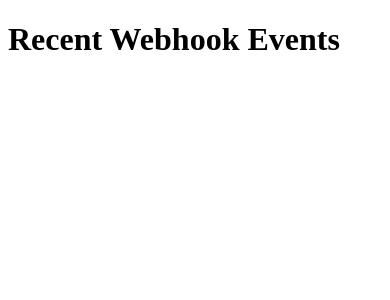
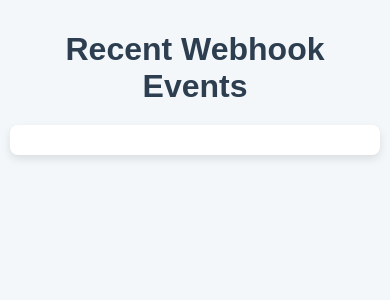
Before and after one commit to abhinandan868/webhook-repo, a Flask app: page / in a window 390 px wide. Shown: the top 300 px of the page. Run offline with Flask 3, Linux system fonts and the light colour scheme; data that the repository does not hold is empty.

Commit message:
This is the Final with every change and finalise

```diff
--- a/app.py
+++ b/app.py
@@ -71,7 +71,7 @@ def webhook_and_fetch_data():
 @app.route('/fetch-data', methods=['GET'])
 def fetch_data():
     # Fetch all documents from the collection
-    data = list(collection.find({}, {'_id': 0}))  # Exclude '_id' field
+    data = list(collection.find({}, {'_id': 0}))
     return jsonify(data)
 
 
--- a/templates/index.html
+++ b/templates/index.html
@@ -1,10 +1,67 @@
 <!DOCTYPE html>
 <html lang="en">
+
 <head>
     <meta charset="UTF-8">
     <meta http-equiv="X-UA-Compatible" content="IE=edge">
     <meta name="viewport" content="width=device-width, initial-scale=1.0">
     <title>Webhook Updates</title>
+    <style>
+        body {
+            font-family: 'Arial', sans-serif;
+            background-color: #f4f7f9;
+            color: #333;
+            margin: 0;
+            padding: 20px;
+        }
+
+        h1 {
+            color: #2c3e50;
+            text-align: center;
+            font-size: 2.5rem;
+            margin-bottom: 20px;
+        }
+
+        #webhook-data {
+            background-color: #ffffff;
+            padding: 20px;
+            border-radius: 8px;
+            box-shadow: 0 4px 8px rgba(0, 0, 0, 0.1);
+            max-width: 700px;
+            margin: 0 auto;
+        }
+
+        #webhook-data p {
+            font-size: 1rem;
+            line-height: 1.6;
+            border-bottom: 1px solid #e1e1e1;
+            padding-bottom: 10px;
+            margin-bottom: 10px;
+        }
+
+        #webhook-data p:last-child {
+            border-bottom: none;
+        }
+
+        /* For mobile devices */
+        @media (max-width: 768px) {
+            body {
+                padding: 10px;
+            }
+
+            h1 {
+                font-size: 2rem;
+            }
+
+            #webhook-data {
+                padding: 15px;
+            }
+
+            #webhook-data p {
+                font-size: 0.9rem;
+            }
+        }
+    </style>
     <script>
         function fetchData() {
             fetch('/fetch-data')
@@ -26,10 +83,12 @@
         window.onload = fetchData;
     </script>
 </head>
+
 <body>
     <h1>Recent Webhook Events</h1>
     <div id="webhook-data">
         <!-- Data from MongoDB will be inserted here -->
     </div>
 </body>
+
 </html>
```
